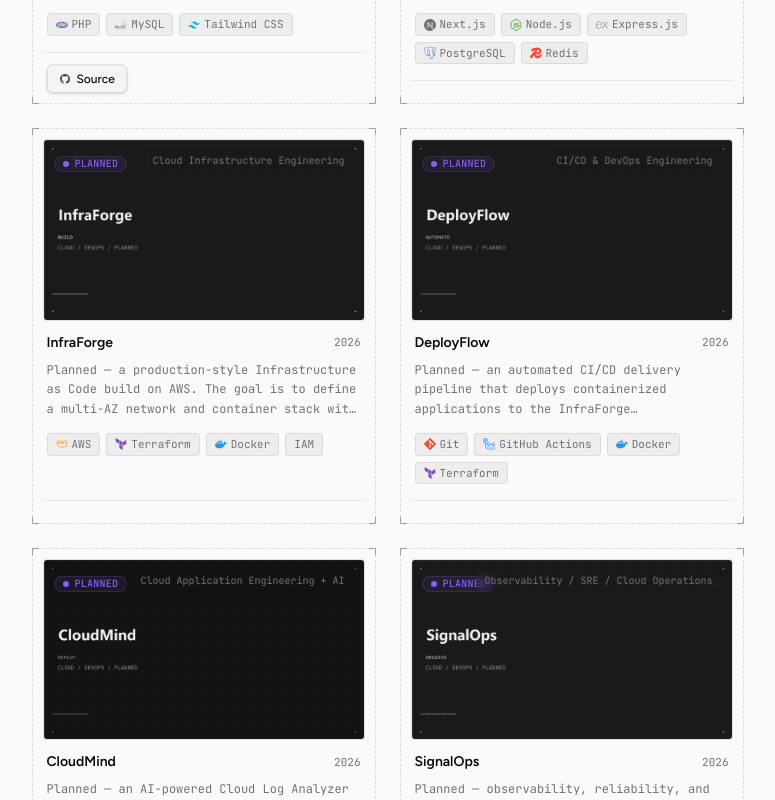
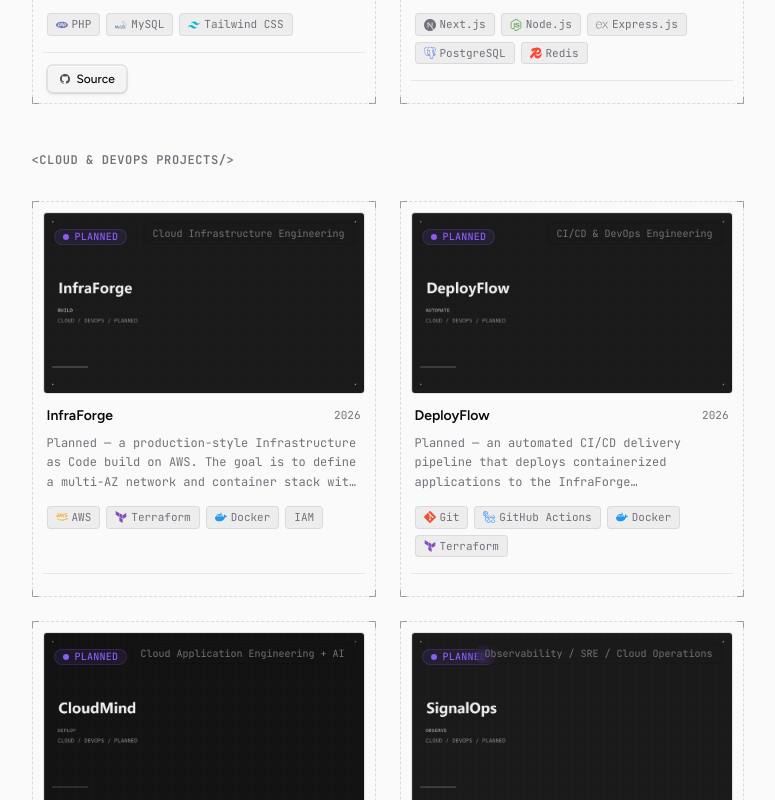
Before and after one commit to YourGbDev/portfolio, a Next.js app: page /projects in a window 1280 px wide. Shown: the part 1960-2760 px from the top of the page, without its empty margins (245-1020 px from the left). Built offline with nearby package versions, Linux system fonts and the light colour scheme; a web font is replaced by a local one.

Commit message:
feat(portfolio): separate cloud devops projects

```diff
--- a/src/app/projects/ProjectsPageClient.tsx
+++ b/src/app/projects/ProjectsPageClient.tsx
@@ -3,15 +3,24 @@
 import React from "react";
 import Link from "next/link";
 import { ArrowLeft, ExternalLink } from "lucide-react";
-import { fullProjects } from "@/lib/data";
+import { motion, useReducedMotion } from "framer-motion";
+import { fullProjects, cloudDevOpsRoadmap } from "@/lib/data";
 import { TechIcon } from "@/components/TechIcon";
 import { ProjectStatusBadge } from "@/components/ProjectStatusBadge";
 import { ProjectMedia } from "@/components/ProjectMedia";
 import { CloudRoadmap } from "@/components/CloudRoadmap";
+import { SectionHeader } from "@/components/SectionHeader";
+import { sectionContainerVariants } from "@/lib/motion";
 import { useUISound } from "@/context/SoundContext";
 
 export function ProjectsPageClient() {
   const { playHover, playClick } = useUISound();
+  const shouldReduceMotion = useReducedMotion();
+
+  const cloudProjectSlugs = new Set(cloudDevOpsRoadmap.map((step) => step.slug));
+  const firstCloudIndex = fullProjects.findIndex((project) =>
+    cloudProjectSlugs.has(project.slug)
+  );
 
   return (
     <div className="w-full select-none">
@@ -49,11 +58,24 @@ export function ProjectsPageClient() {
 
       {/* 2-Column Responsive CAD Project Grid */}
       <div className="grid grid-cols-1 sm:grid-cols-2 gap-6">
-        {fullProjects.map((project) => (
-          <article
-            key={project.slug}
-            className="cad-project-card group relative flex flex-col justify-between"
+        {fullProjects.map((project, index) => (
+          <React.Fragment key={project.slug}>
+            {index === firstCloudIndex && (
+              <motion.div
+                initial={shouldReduceMotion ? false : "hidden"}
+                whileInView={shouldReduceMotion ? undefined : "visible"}
+                viewport={{ once: true, amount: 0.15 }}
+                variants={shouldReduceMotion ? undefined : sectionContainerVariants}
+                className="sm:col-span-2"
               >
+                <SectionHeader
+                  label="CLOUD & DEVOPS PROJECTS"
+                  className="mt-6 pb-2 border-b border-border-hairline/40"
+                />
+              </motion.div>
+            )}
+
+            <article className="cad-project-card group relative flex flex-col justify-between">
               {/* Full Card Clickable Link to Detail Page */}
               <Link
                 href={`/projects/${project.slug}`}
@@ -156,6 +178,7 @@ export function ProjectsPageClient() {
                 )}
               </div>
             </article>
+          </React.Fragment>
         ))}
       </div>
     </div>
```
Lines whose indentation alone changed are shown as unchanged.
